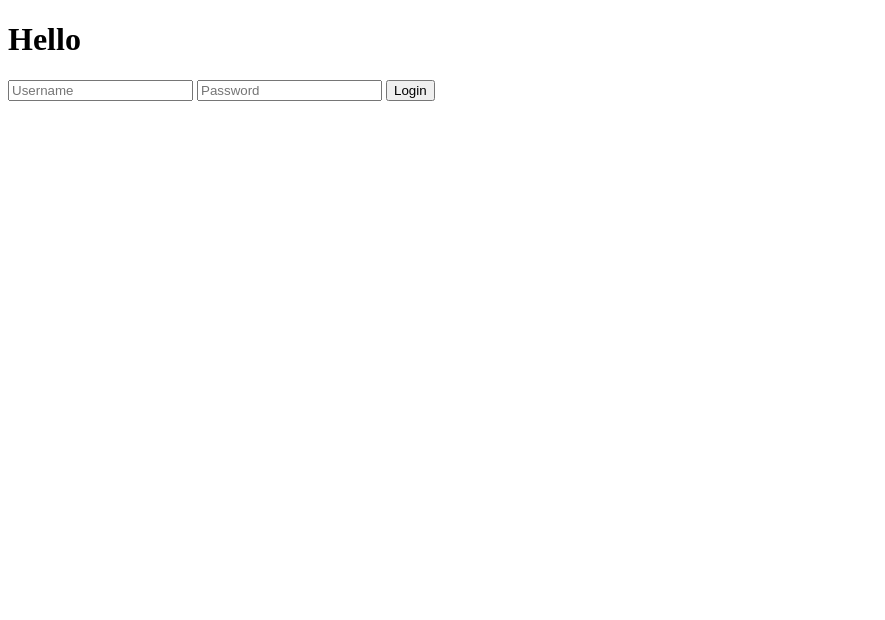
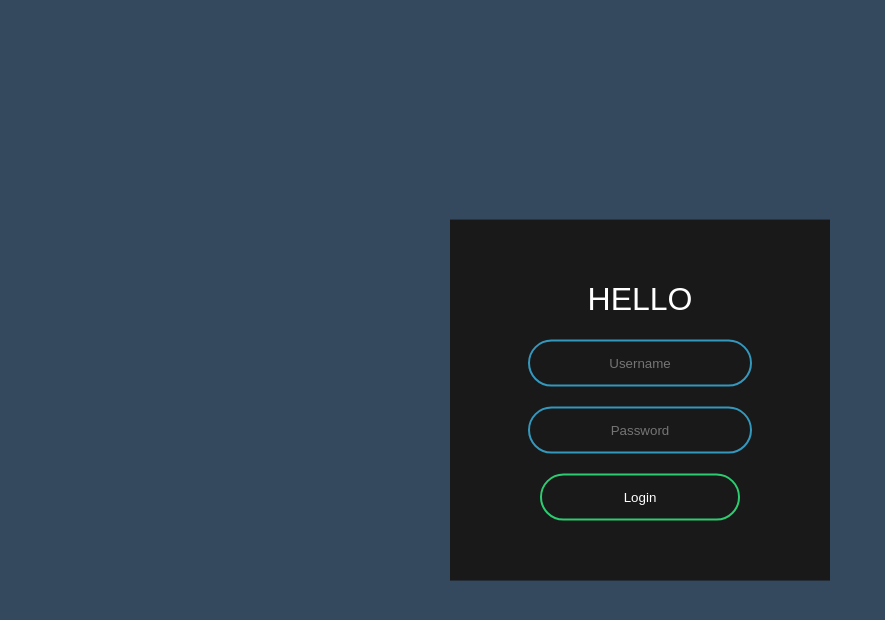
Before and after one commit to intellegento/loginForm, a plain HTML site: page index.html in a window 1280 px wide. Shown: the whole page, without its empty margins (0-885 px from the left). Drawn offline with Linux system fonts and the light colour scheme.

Commit message:
final ver

```diff
--- a/index.html
+++ b/index.html
@@ -6,6 +6,7 @@
     <meta http-equiv="X-UA-Compatible" content="IE=edge">
     <meta name="viewport" content="width=device-width, initial-scale=1.0">
     <title>Document</title>
+    <link rel="stylesheet" href="style.css">
 </head>
 
 <body>
--- a/style.css
+++ b/style.css
@@ -36,7 +36,7 @@ body{
     transition: 0.25s;
 }
 
-.box input[type = "text"]:focus, .box input[type = "password"] {
+.box input[type = "text"]:focus, .box input[type = "password"]:focus {
     width: 280px;
     border-color: #2ecc71;
 }
@@ -54,4 +54,9 @@ body{
     color: #fff;
     border-radius: 24px;
     transition: 0.25s;
+     cursor: pointer;
 }
+
+.box input[type = "submit"]:hover{
+    background: #2ecc71;
+}
```
